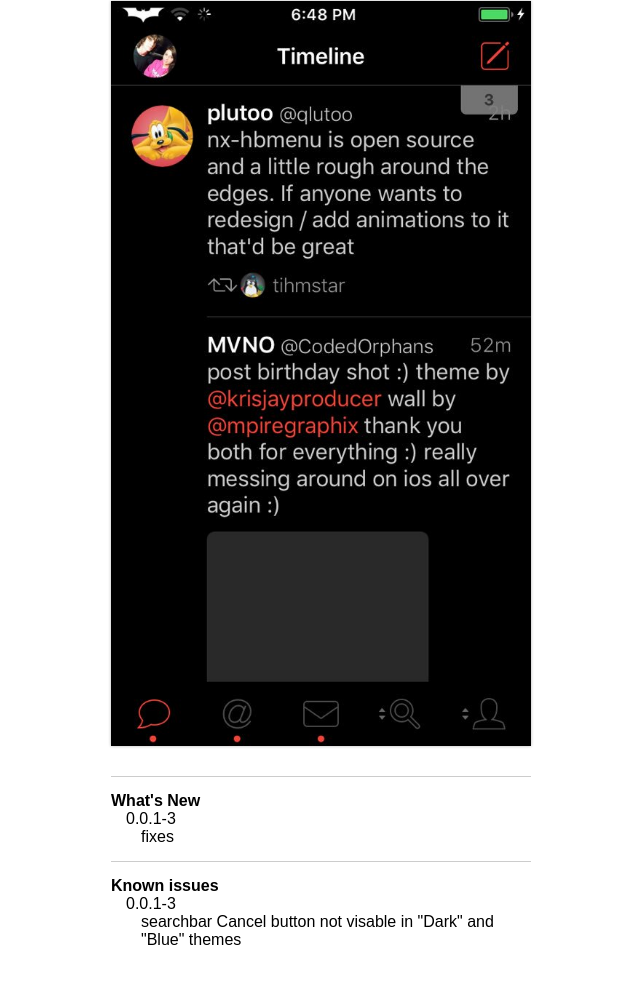
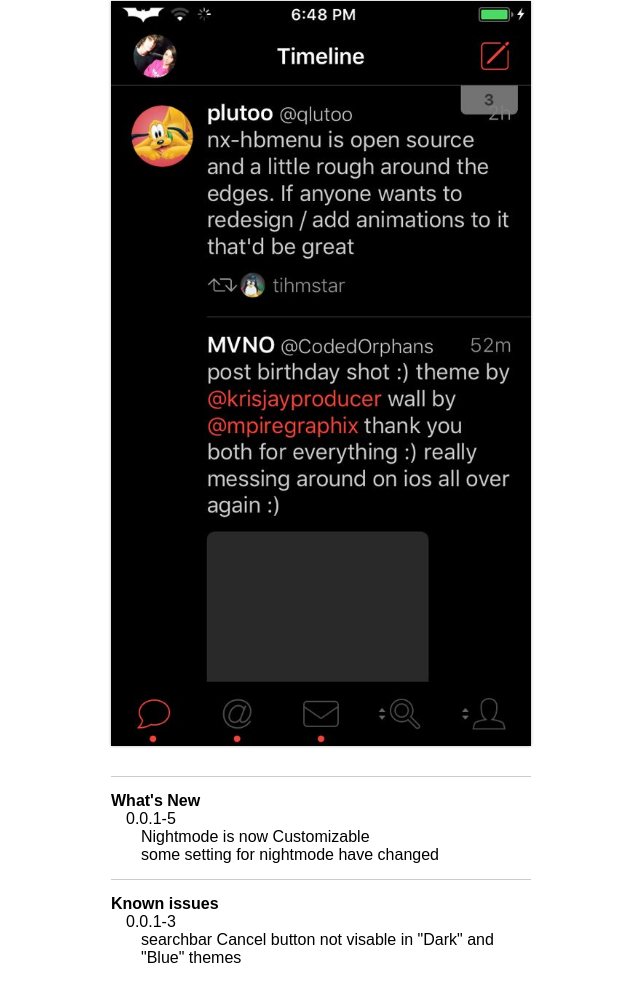
Before and after one commit to halston696/halston696.github.io, a plain HTML site: page repo/depictions/tweetbotuicustomizer/index.html in a window 1280 px wide. Shown: the part 215-1197 px from the top of the page, without its empty margins (319-959 px from the left). Drawn offline with Linux system fonts and the light colour scheme; a script that the page names is missing.

Commit message:
updated TweetbotUICustomizer on repo

```diff
--- a/repo/depictions/tweetbotuicustomizer/index.html
+++ b/repo/depictions/tweetbotuicustomizer/index.html
@@ -41,11 +41,17 @@
             <label><b>What's New</b></label>
             <br>
             <ul>
+                <li>0.0.1-5</li>
+                <ul>
+                    <li>Nightmode is now Customizable</li>
+                    <li>some setting for nightmode have changed</li>
+
+                </ul>
+                <!--
                 <li>0.0.1-3</li>
                 <ul>
                     <li>fixes</li>
                 </ul>
-                <!--
                     <li>0.0.1-2</li>
                     <ul>
                         <li>fixes</li>
```
Also changed, not shown: 4 other files.
